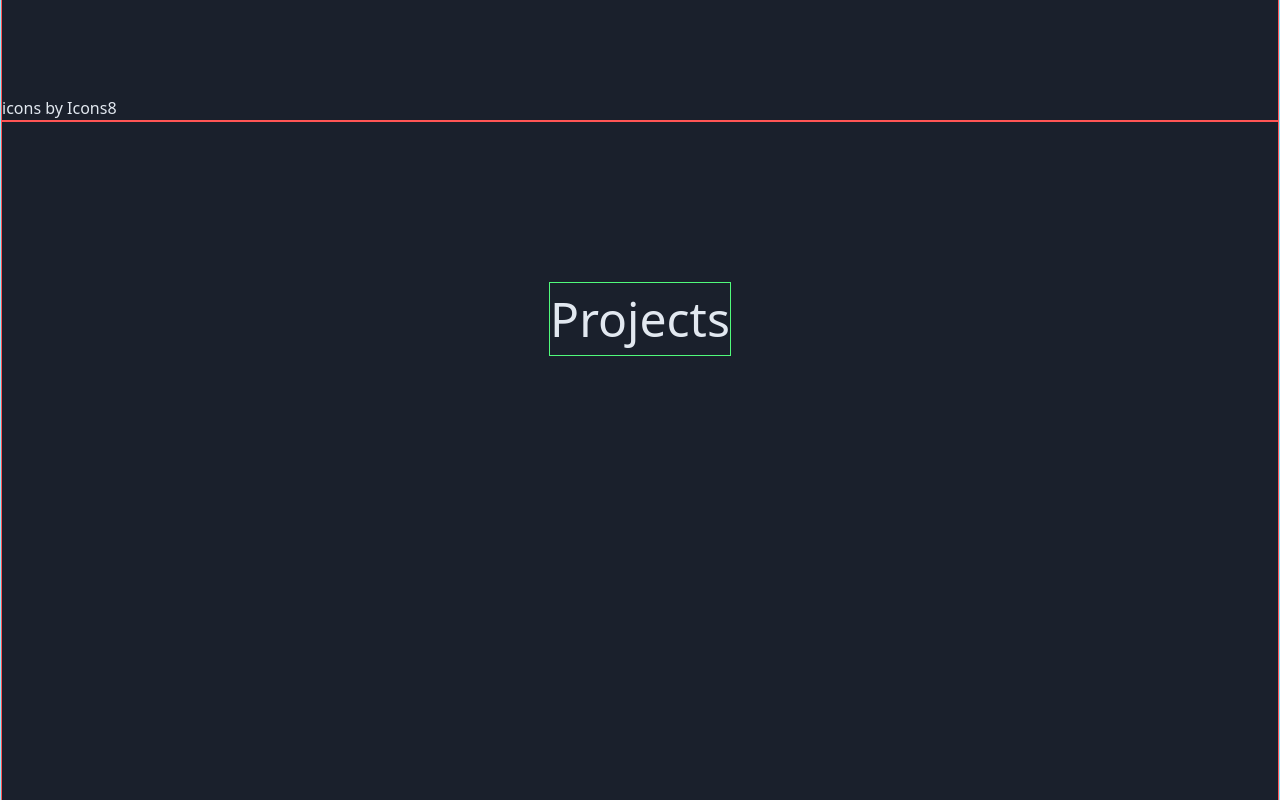
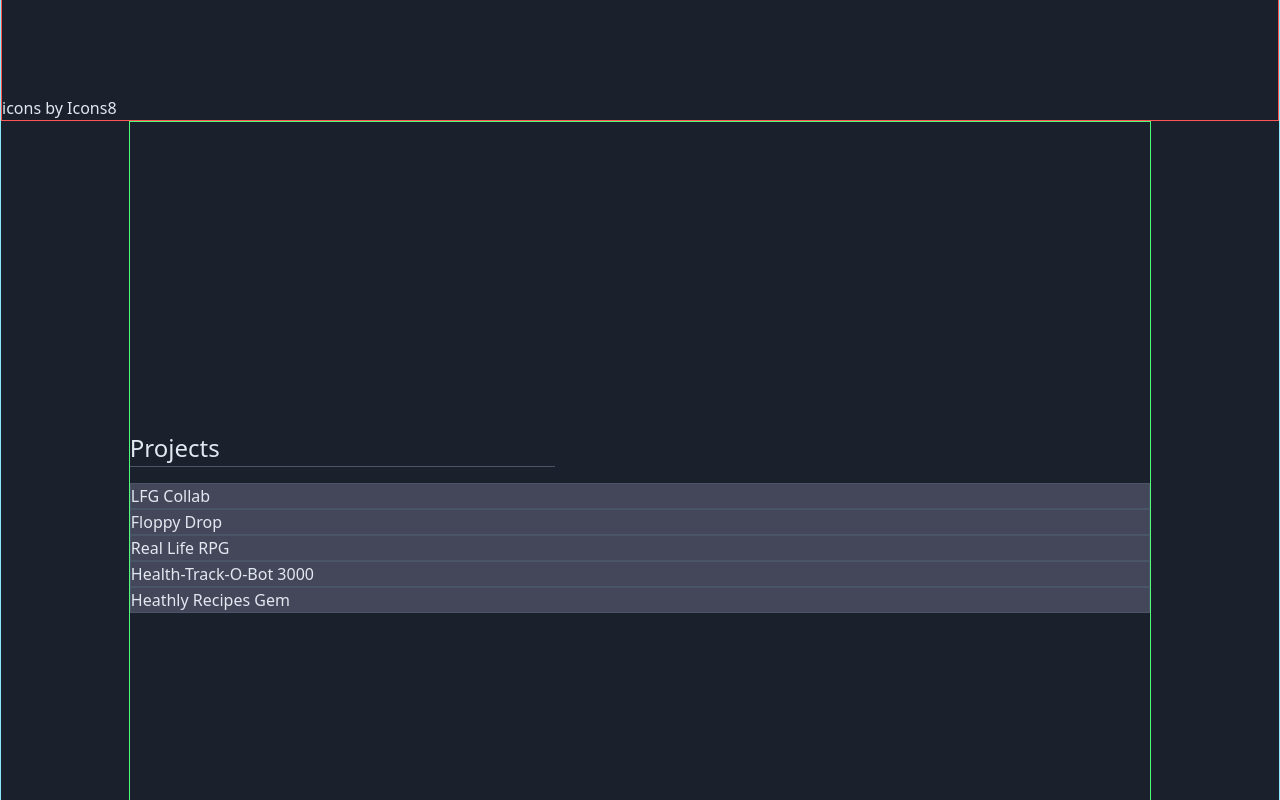
Before and after one commit to michaelcheny/portfolio-v1, a React (Create React App) app: page / in a window 1280 px wide. Shown: the part 1960-2760 px from the top of the page. Built offline with nearby package versions, Linux system fonts and the light colour scheme.

Commit message:
add projects data into json and import to project component

```diff
--- a/package.json
+++ b/package.json
@@ -10,6 +10,7 @@
     "@testing-library/jest-dom": "^5.9.0",
     "@testing-library/react": "^10.2.1",
     "@testing-library/user-event": "^11.2.1",
+    "dotenv": "^8.2.0",
     "react": "^16.13.1",
     "react-dom": "^16.13.1",
     "react-router-dom": "^5.2.0",
--- /dev/null
+++ b/src/assets/projects/projects.json
@@ -0,0 +1,42 @@
+[
+  {
+    "name": "LFG Collab",
+    "image": "http://www.a1carpet-to.com/wp-content/uploads/2015/08/600x400.png",
+    "description": "sadjfhajksdhfjklasdhfioweqruiosdfancm,xcnjkladsfklajsdkfasdnmcmvn",
+    "techStack": ["React", "Redux", "Ruby", "Ruby on Rails", "Postgresql"],
+    "githubLink": "https://github.com/michaelcheny/LFG-Collab-Front-End",
+    "demoLink": "https://youtu.be/aZZLe_tEkDk"
+  },
+  {
+    "name": "Floppy Drop",
+    "image": "http://www.a1carpet-to.com/wp-content/uploads/2015/08/600x400.png",
+    "description": "sadjfhajksdhfjklasdhfioweqruiosdfancm,xcnjkladsfklajsdkfasdnmcmvn",
+    "techStack": ["JavaScript", "HTML5 Canvas", "Ruby", "Ruby on Rails", "Postgresql"],
+    "githubLink": "https://github.com/michaelcheny/Floppy-Drop-Javascript-game",
+    "demoLink": "https://youtu.be/Ya_F4OZHX0E"
+  },
+  {
+    "name": "Real Life RPG",
+    "image": "http://www.a1carpet-to.com/wp-content/uploads/2015/08/600x400.png",
+    "description": "sadjfhajksdhfjklasdhfioweqruiosdfancm,xcnjkladsfklajsdkfasdnmcmvn",
+    "techStack": ["Ruby", "Ruby on Rails", "mySql", "OAuth"],
+    "githubLink": "https://github.com/michaelcheny/Real-Life-RPG-Rails-Project",
+    "demoLink": "https://youtu.be/wqGUY1FIEdw"
+  },
+  {
+    "name": "Health-Track-O-Bot 3000",
+    "image": "http://www.a1carpet-to.com/wp-content/uploads/2015/08/600x400.png",
+    "description": "sadjfhajksdhfjklasdhfioweqruiosdfancm,xcnjkladsfklajsdkfasdnmcmvn",
+    "techStack": ["Ruby", "Sinatra", "mySql", "Bcrypt", "OAuth"],
+    "githubLink": "https://github.com/michaelcheny/The-Health-Track-O-Bot-3000-built-with-Sinatra-",
+    "demoLink": "https://youtu.be/18NzkHLmUMI"
+  },
+  {
+    "name": "Heathly Recipes Gem",
+    "image": "http://www.a1carpet-to.com/wp-content/uploads/2015/08/600x400.png",
+    "description": "sadjfhajksdhfjklasdhfioweqruiosdfancm,xcnjkladsfklajsdkfasdnmcmvn",
+    "techStack": ["JavaScript", "HTML5 Canvas", "Ruby", "Ruby on Rails", "Postgresql"],
+    "githubLink": "https://github.com/michaelcheny/Floppy-Drop-Javascript-game",
+    "demoLink": "https://youtu.be/Ya_F4OZHX0E"
+  }
+]
--- a/src/components/AboutSection.js
+++ b/src/components/AboutSection.js
@@ -16,7 +16,7 @@ const AboutContainer = () => {
       <div className=" md:w-4/5 flex flex-col md:mx-8 pb-2 justify-center">
         <h3 className="text-2xl">
           About Me
-          <hr className=" w-5/12 h-0 pb-4 border-dracula-4 border-t" />
+          <hr className=" w-5/12 h-0 pb-4 border-background-ternary border-t" />
         </h3>
         <div className="flex mb-4 flex-col lg:flex-row relative">
           <img
--- a/src/components/ProjectsSection.js
+++ b/src/components/ProjectsSection.js
@@ -1,36 +1,28 @@
 import React from "react";
+import * as projects from "../assets/projects/projects.json";
 
 const ProjectsSection = () => {
   return (
-    <section className="h-screen max-w-screen-xl mx-auto flex border border-dracula-6" id="projects">
-      <div className="m-auto mt-40 border border-dracula-5">
-        <h1 className="text-5xl ">Projects</h1>
-
-        {/* <p className="text-gray-400">
-          Well, to be honest, I'm kind of grossed out with the sexual nature of how everything unfolded.
-          I didn't know how sexual dragons were. I kind of just wanted to do some D&D stuff, y'know? I've
-          replaced them both as the de facto patriarch of your family and your universe. Your mom
-          wouldn't have accepted me if I came home without you and your sister, so now you know the real
-          reason I rescued you. I just took over the family, Morty! And if you tell your mom or sister I
-          said any of this, I'll deny it, and they'll take my side because I'm a hero, Morty! And now
-          you're gonna have to go and do whatever I say, Morty! Forever! An-and I-I-I'll go out and I'll
-          find some more of that Mulan szechuan teriyaki dipping sauce, Morty! Th-b-because that's what
-          this is all about Morty! Th-that's my one-armed man! I'm not driven by avenging my dead family,
-          Morty, that was fake! I-I-I'm driven by finding that mcnuggut sauce! I want that Mulan mcnuggut
-          sauce, Morty! That's my series arc, Morty! If it takes nine seasons, I want my mcnuggut dipping
-          sauce szechuan sauce, Morty! That's what's gon-it's gonna take us all the way to the end,
-          Morty! Season nine more seasons, Morty! Nine more seasons until I get that dipping szechuan
-          sauce! For ninety-seven more years, Morty! I want that mcnuggut sauce Morty! Whoa, spoilers!
-          I'm a whole season behind. You look it up, you don't- you don't even know what it means. Those
-          guys are inside you building a piece of shit Ethan! They're inside you building a monument to
-          compromise! Fuck them, fuck those people, fuck this whole thing Ethan. Oh, that's Million Ants.
-          I can't see the ants from over here, I just assumed that was um.. Turd Man, Wiggly Turd Man.
-          The trick to cereal is keeping 70% of it above the milk. "And"? What more do you want tacked on
-          to this? I turned myself into a pickle, and 9/11 was an inside job?"
-        </p> */}
+    <section className="h-screen flex justify-center " id="projects">
+      <div className="flex flex-col justify-center w-4/5 border border-dracula-5">
+        <h3 className="text-2xl">
+          Projects
+          <hr className=" w-5/12 h-0 pb-4 border-background-ternary border-t" />
+        </h3>
+        {console.log(projects.default)}
+        {projects.default.map((project) => (
+          <Project project={project} />
+        ))}
+        {/* <div className="bg-dracula-2 flex flex-col border border-background-ternary">sdf</div> */}
       </div>
     </section>
   );
 };
 
 export default ProjectsSection;
+
+const Project = ({ project }) => {
+  return (
+    <div className="bg-dracula-2 flex flex-col border border-background-ternary">{project.name}</div>
+  );
+};
--- a/src/components/ThemeDropdown.js
+++ b/src/components/ThemeDropdown.js
@@ -6,18 +6,18 @@ const themes = ["Dark", "Light", "Dracula", "Nord", "Monokai"];
 const ThemeDropdown = ({ setTheme }) => {
   const [shown, setShown] = useState(false);
 
-  const handleEscape = (event) => {
-    if (event.key === "Esc" || event.key === "Escape") {
-      setShown(false);
-    }
-  };
-
   useEffect(() => {
+    const handleEscape = (event) => {
+      if (event.key === "Esc" || event.key === "Escape") {
+        setShown(false);
+        console.log("poop");
+      }
+    };
     document.addEventListener("keydown", handleEscape);
     return () => {
       document.removeEventListener("keydown", handleEscape);
     };
-  });
+  }, []);
 
   return (
     <div className="block mt-4 md:inline-block md:mt-0 cursor-pointer relative ">
```
